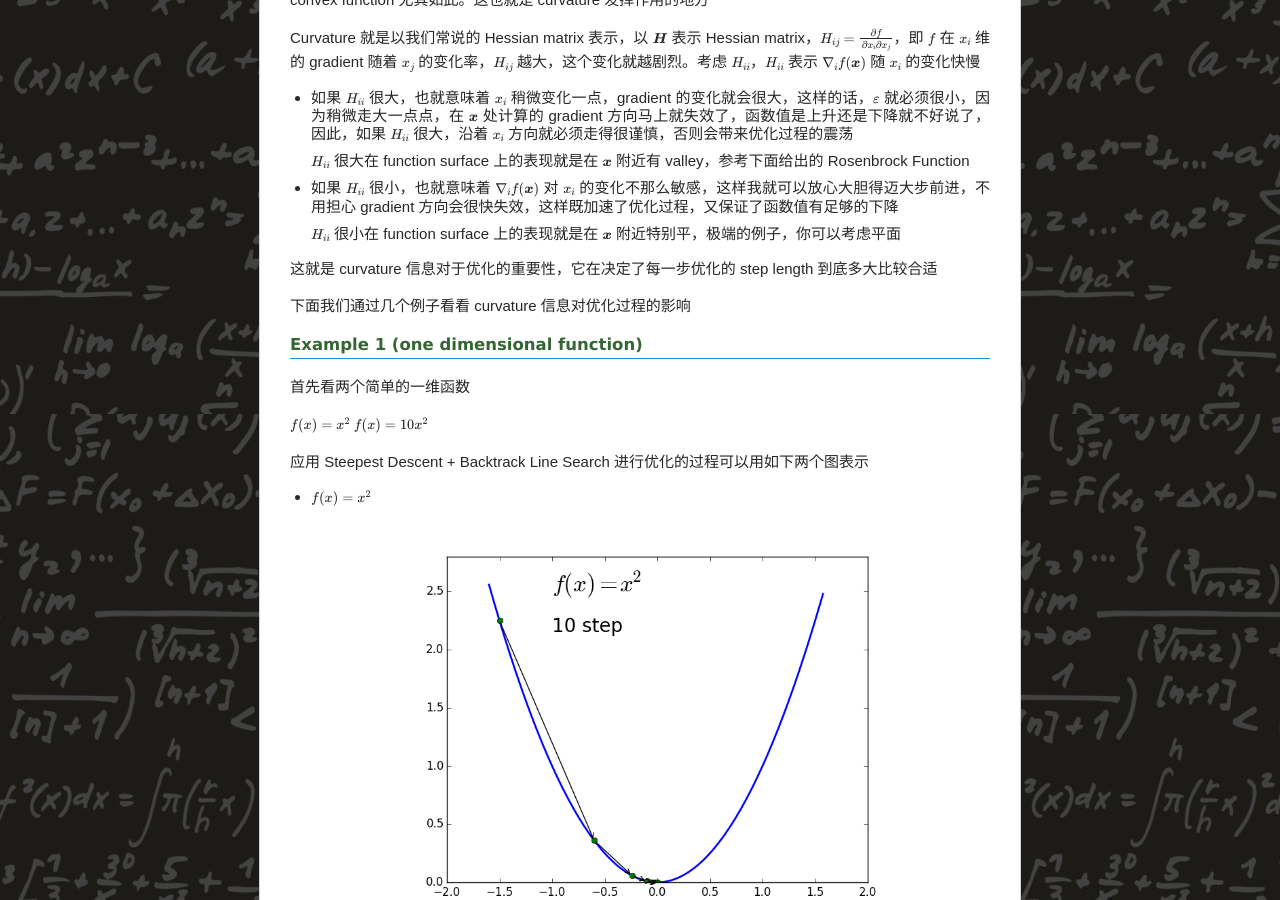
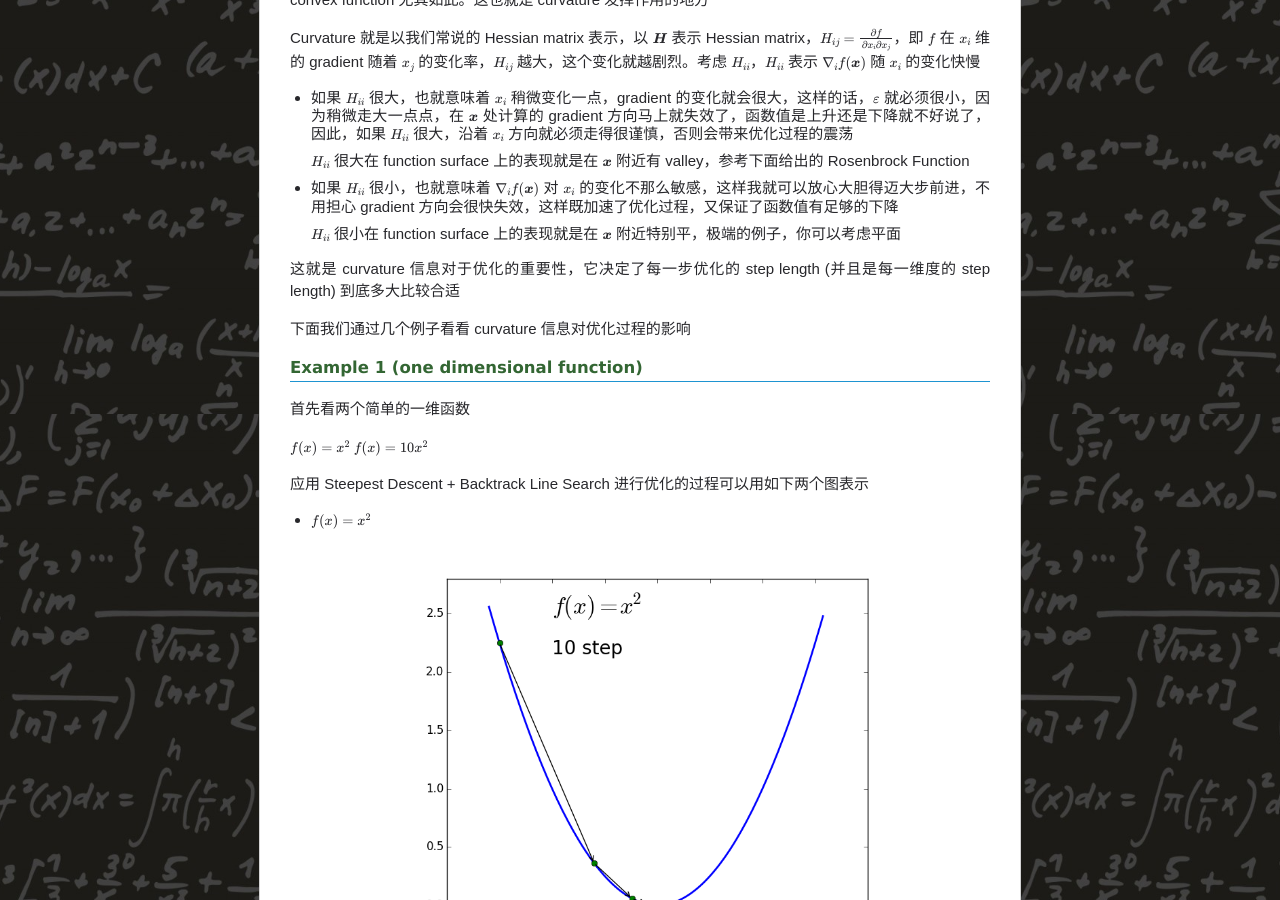
Before and after one commit to chenrushan/chenrushan.github.io, a Jekyll site: the page built from _posts/2014-08-30-importance-of-curvature.markdown, in a window 1280 px wide and 900 px high, scrolled down 486 px. Built offline with Jekyll 4.4.1, drawn with Linux system fonts in a browser that asks for light colours; Markdown is read by kramdown in place of the engine named in the settings; formulas are drawn with MathJax 3.

Commit message:
[curvature]: update

```diff
--- a/_posts/2014-08-30-importance-of-curvature.markdown
+++ b/_posts/2014-08-30-importance-of-curvature.markdown
@@ -28,7 +28,7 @@ Curvature 就是以我们常说的 Hessian matrix 表示，以 $\boldsymbol{H}$
 
     $H\_{ii}$ 很小在 function surface 上的表现就是在 $\boldsymbol{x}$ 附近特别平，极端的例子，你可以考虑平面
 
-这就是 curvature 信息对于优化的重要性，它在决定了每一步优化的 step length 到底多大比较合适
+这就是 curvature 信息对于优化的重要性，它决定了每一步优化的 step length (并且是每一维度的 step length) 到底多大比较合适
 
 下面我们通过几个例子看看 curvature 信息对优化过程的影响
 
```
